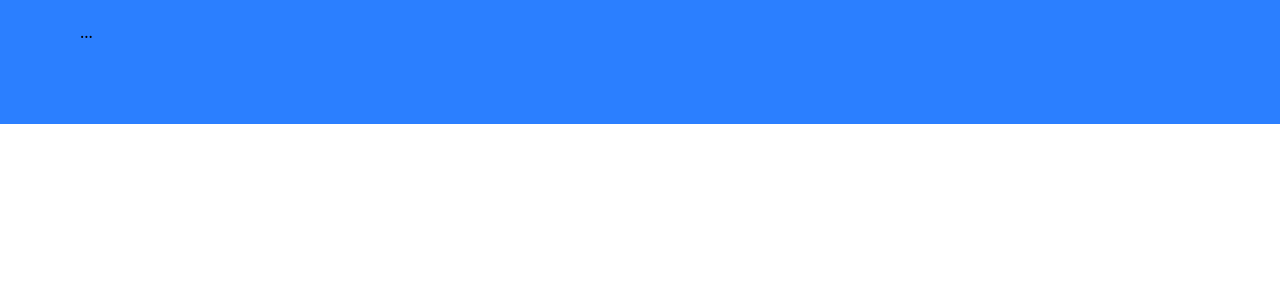
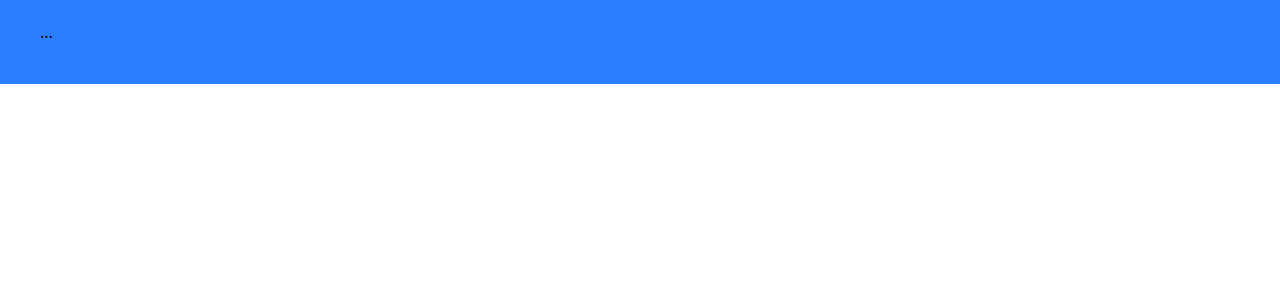
Before and after one commit to SergeyLuzik/react-tailwind-merge-test, a React (Vite) app: page / in a window 1280 px wide. Shown: the top 300 px of the page. Built offline with nearby package versions, Linux system fonts and the light colour scheme.

Commit message:
ref: changes App classnames

```diff
--- a/src/App.jsx
+++ b/src/App.jsx
@@ -1,7 +1,7 @@
 import { twMerge } from "tailwind-merge";
 
 export const App = ({ className }) => {
-  const baseClasses = "p-20 bg-blue-500";
+  const baseClasses = "p-30 bg-blue-500 pt-6";
   const mergedClasses = twMerge(baseClasses, className); // className = "p-10"
   return <div className={mergedClasses}>...</div>;
 };
--- a/src/main.jsx
+++ b/src/main.jsx
@@ -5,6 +5,6 @@ import { App } from "./App";
 
 createRoot(document.getElementById("root")).render(
   <StrictMode>
-    <App className="pt-5" />
+    <App className="p-10 pt-5" />
   </StrictMode>
 );
```
